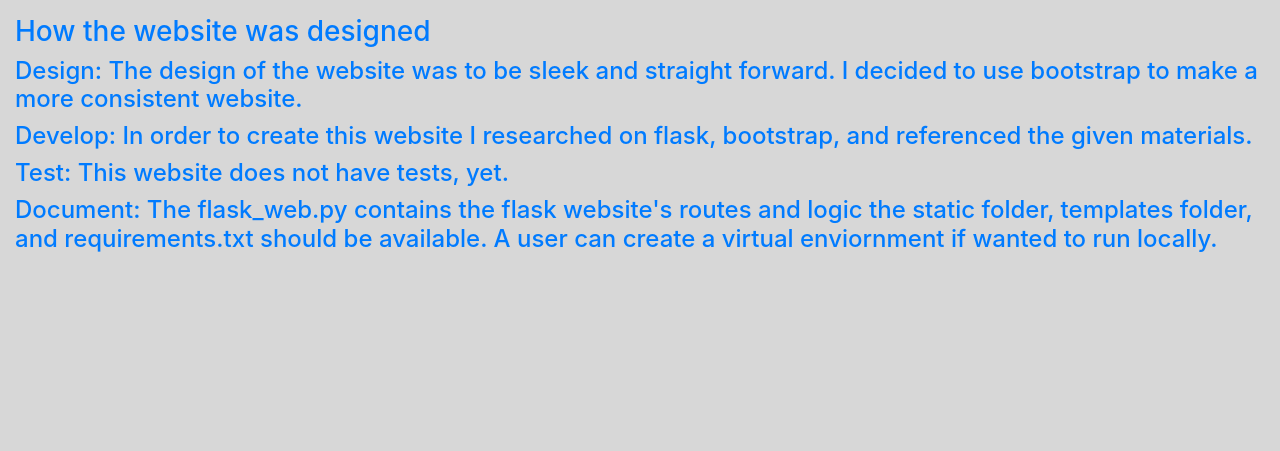
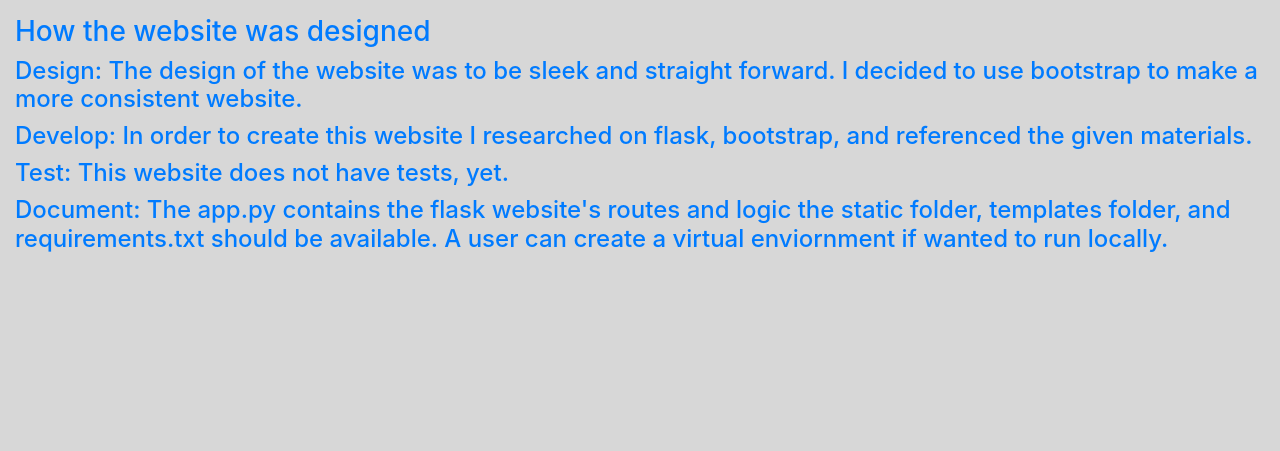
Before and after one commit to ahalex73/cis-226, a Flask app: page /design in a window 1280 px wide. Shown: the part 60-511 px from the top of the page. Run offline with Flask 2, Linux system fonts and the light colour scheme.

Commit message:
Fixes heroku deployment files

```diff
--- a/flask_website/templates/design.html
+++ b/flask_website/templates/design.html
@@ -10,7 +10,7 @@
         <h4>Design: The design of the website was to be sleek and straight forward. I decided to use bootstrap to make a more consistent website.</h4>
         <h4>Develop: In order to create this website I researched on flask, bootstrap, and referenced the given materials.</h4>
         <h4>Test: This website does not have tests, yet.</h4>
-        <h4>Document: The flask_web.py contains the flask website's routes and logic
+        <h4>Document: The app.py contains the flask website's routes and logic
             the static folder, templates folder, and requirements.txt should be available.
             A user can create a virtual enviornment if wanted to run locally.</h4>
     </div>
```
Also changed, not shown: flask_website/app.py (renamed from flask_website/flask_web.py).
